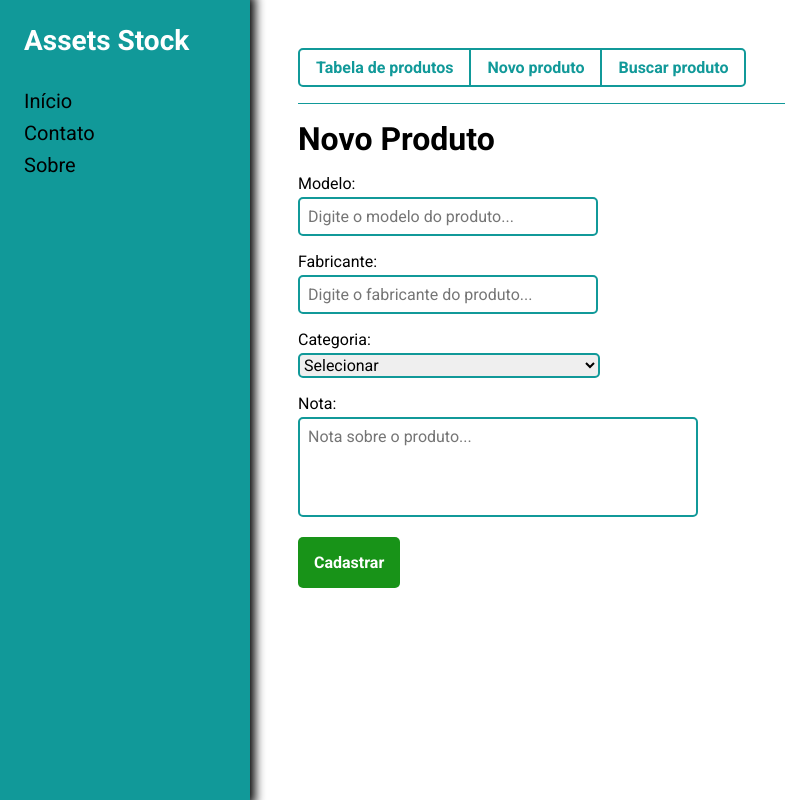
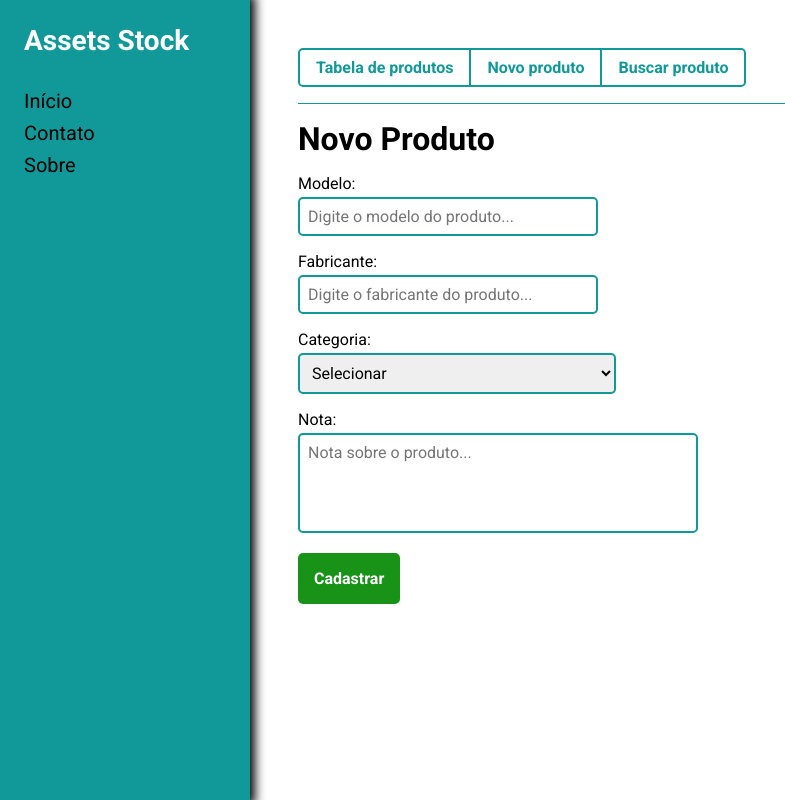
Before and after one commit to ThyagoThayllan/AssetsStock, a React (Vite) app: page / in a window 1280 px wide. Both pictures are taken after a click on the button "Novo produto". Shown: the whole page, without its empty margins (0-785 px from the left). Built offline with nearby package versions, Linux system fonts and the light colour scheme.

Commit message:
Mudança no select

```diff
--- a/src/components/NewProduct/styles.module.css
+++ b/src/components/NewProduct/styles.module.css
@@ -25,6 +25,10 @@
   border-radius: 5px;
 }
 
+.divForm select {
+    padding: 0.5rem;
+}
+
 .btn {
   margin-top: 1rem;
   padding: 1rem;
```
